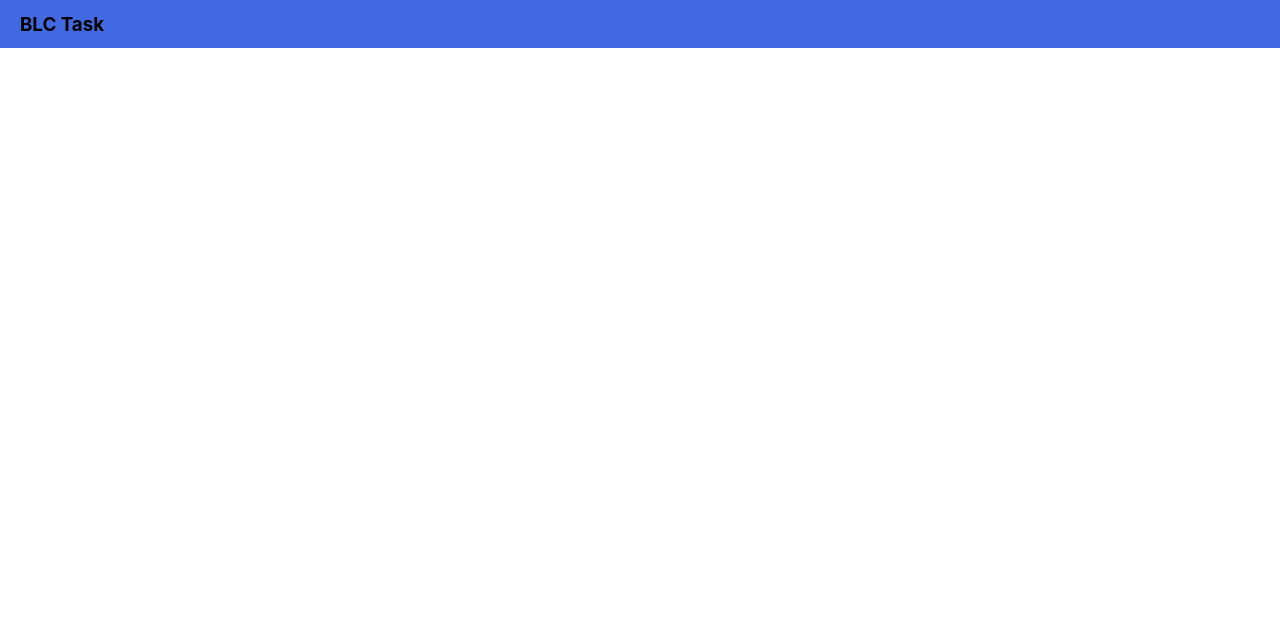
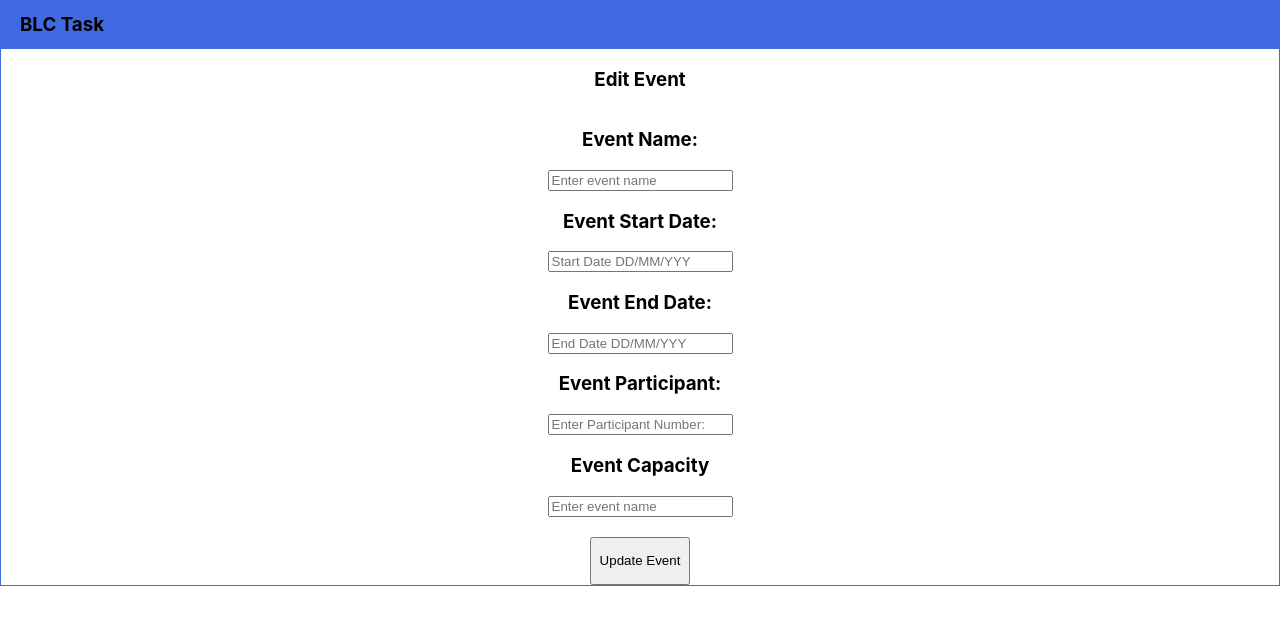
Before and after one commit to esadbzkrt/event-management-fe, a React (Create React App) app: page /edit/1 in a window 1280 px wide. Before the commit this address had no page. Shown: the top 624 px of the page. Built offline with nearby package versions, Linux system fonts and the light colour scheme; no server answers.

Commit message:
Update Event

```diff
--- a/src/App.js
+++ b/src/App.js
@@ -2,7 +2,7 @@ import './App.css';
 import Header from "./components/Header/Header";
 import EventList from "./components/EventList/EventList";
 import AddEvent from "./components/EventList/AddEvent/AddEvent";
-import EditEvent from "./components/EventList/AddEvent/AddEvent";
+import EditEvent from "./components/EventList/EditEvent/EditEvent";
 import {
     BrowserRouter as Router,
     Routes,
@@ -16,8 +16,8 @@ function App() {
         <Router>
             <Routes>
                 <Route path="/" exact element={<EventList />} />
-                <Route path="/add" element={<AddEvent />} />
-                <Route path="/edit" element={<EditEvent />} />
+                <Route path="/add" exact element={<AddEvent />} />
+                <Route path="/edit/:id" exact element={<EditEvent />} />
             </Routes>
         </Router>
 
--- a/src/components/EventList/AddEvent/AddEvent.js
+++ b/src/components/EventList/AddEvent/AddEvent.js
@@ -1,21 +1,16 @@
 import './AddEvent.scss'
 import DatePicker from "react-datepicker";
 import "react-datepicker/dist/react-datepicker.css";
-import {useEffect, useState} from "react";
+import {useState} from "react";
 import axios from "axios";
 
-function AddEvent(props) {
+function AddEvent() {
     const [eventName, setEventName] = useState("");
-    const [startDate, setStartDate] = useState(new Date());
-    const [endDate, setEndDate] = useState(new Date());
+    const [startDate, setStartDate] = useState("");
+    const [endDate, setEndDate] = useState("");
     const [eventParticipant, setEventParticipant] = useState(0);
     const [eventCapacity, setEventCapacity] = useState(0);
 
-    useEffect(() => {
-            console.log(startDate);
-
-        }
-        , [startDate]);
 
     const addEvent = () => {
         axios.post('http://localhost:8080/events', {
--- a/src/components/EventList/EditEvent/EditEvent.js
+++ b/src/components/EventList/EditEvent/EditEvent.js
@@ -1,9 +1,83 @@
 import './EditEvent.scss'
+import "react-datepicker/dist/react-datepicker.css";
+import {useEffect, useState} from "react";
+import axios from "axios";
+import {useParams} from "react-router-dom";
 
-function EditEvent(props) {
+function EditEvent() {
+
+    const {id} = useParams();
+    const [eventName, setEventName] = useState("");
+    const [eventStartDate, setEventStartDate] = useState("");
+    const [eventEndDate, setEventEndDate] = useState("");
+    const [participantsCount, setParticipantsCount] = useState(0);
+    const [eventCapacity, setEventCapacity] = useState(0);
+
+    console.log(eventName);
+
+    const getEvent = () => {
+        axios.get(`http://localhost:8080/events/${id}`)
+            .then(response => {
+                console.log(response.data);
+                setEventName(response.data.eventName);
+                setEventStartDate(response.data.eventStartDate);
+                setEventEndDate(response.data.eventEndDate);
+                setParticipantsCount(response.data.participantsCount);
+                setEventCapacity(response.data.eventCapacity);
+            });
+    }
+
+
+    function updateEvent() {
+            axios.put('http://localhost:8080/events/' + id, {
+            eventName: eventName,
+            eventStartDate: eventStartDate,
+            eventEndDate: eventEndDate,
+            participantsCount: participantsCount,
+            eventCapacity: eventCapacity
+        })
+            .then(response => {
+                    console.log(response.data);
+                }
+            );
+    }
+
+    useEffect(() => {
+            getEvent();
+        }
+        , [id]);
+
     return (
-        <div>
-            Edit Event
+        <div className="add-event">
+            <h3> Edit Event </h3>
+            <div className="add-event-entity">
+                <h3>Event Name:</h3>
+                <input className="add-event-input" type="text" placeholder="Enter event name" value={eventName || ""}
+                       onChange={e => setEventName(e.target.value)}/>
+            </div>
+            <div className="add-event-entity">
+                <h3>Event Start Date:</h3>
+                <input className="add-event-input" type="text" placeholder="Start Date DD/MM/YYY" value={eventStartDate || ""}
+                       onChange={e => setEventStartDate(e.target.value)}/>
+            </div>
+            <div className="add-event-entity">
+                <h3>Event End Date:</h3>
+                <input className="add-event-input" type="text" placeholder="End Date DD/MM/YYY" value={eventEndDate || ""}
+                       onChange={e => setEventEndDate(e.target.value)}/>
+            </div>
+            <div className="add-event-entity">
+                <h3>Event Participant:</h3>
+                <input className="add-event-input" type="number" placeholder="Enter Participant Number:" value={participantsCount || ""}
+                       onChange={e => setParticipantsCount(e.target.valueAsNumber)}/>
+            </div>
+            <div className="add-event-entity">
+                <h3>Event Capacity</h3>
+                <input className="add-event-input" type="number" placeholder="Enter event name" value={eventCapacity || ""}
+                       onChange={e => setEventCapacity(e.target.valueAsNumber)}/>
+            </div>
+            <div className="add-event-button">
+                <button onClick={updateEvent}>Update Event</button>
+            </div>
         </div>
     );
 }
--- a/src/components/EventList/EditEvent/EditEvent.scss
+++ b/src/components/EventList/EditEvent/EditEvent.scss
@@ -0,0 +1,21 @@
+.add-event{
+  display: flex;
+  flex-direction: column;
+  border: 1px solid royalblue;
+  &-entity{
+    display: flex;
+    flex-direction: column;
+    justify-content: center;
+    align-items: center;
+  }
+  &-button{
+    display: flex;
+    justify-content: center;
+    align-items: center;
+    margin-top: 20px;
+  }
+  button{
+    height: 48px;
+    width: 100px;
+  }
+}
--- a/src/components/EventList/EventList.js
+++ b/src/components/EventList/EventList.js
@@ -4,8 +4,14 @@ import {IoMdAddCircleOutline} from 'react-icons/io';
 import {useEffect, useState} from "react";
 import axios from "axios";
 import {MainContext} from "../../context";
+import {useParams} from "react-router-dom";
+
 
 function EventList() {
+
+    const params = useParams();
+
+    console.log(params.id);
 
     const [events, setEvents] = useState([]);
 
@@ -28,6 +34,7 @@ function EventList() {
         getEvents
     };
 
+
     return (
         <MainContext.Provider value={data}>
             <div className="event-list">
--- a/src/components/EventList/SingleEvent/SingleEvent.js
+++ b/src/components/EventList/SingleEvent/SingleEvent.js
@@ -2,6 +2,7 @@ import './SingleEvent.scss';
 import {AiOutlineDelete,AiOutlineEdit} from 'react-icons/ai';
 import axios from "axios";
 import {MainContext,useContext} from "../../../context";
+import {Link} from "react-router-dom";
 
 function SingleEvent(props) {
 
@@ -16,14 +17,17 @@ function SingleEvent(props) {
     }
 
 
+
     return (
         <div className="event">
             <h3>{props.event.eventName}</h3>
             <p>{props.event.eventStartDate}</p>
             <p>{props.event.eventEndDate}</p>
             <p>{props.event.participantsCount} / {props.event.eventCapacity} </p>
+            <div className="event-edit">
+                <Link to={`/edit/${props.event.id}`}><AiOutlineEdit size="24px"/></Link>
+            </div>
             <AiOutlineDelete size="24px" onClick={deleteEvent}/>
-            <AiOutlineEdit size="24px"/>
         </div>
     );
 }
```
